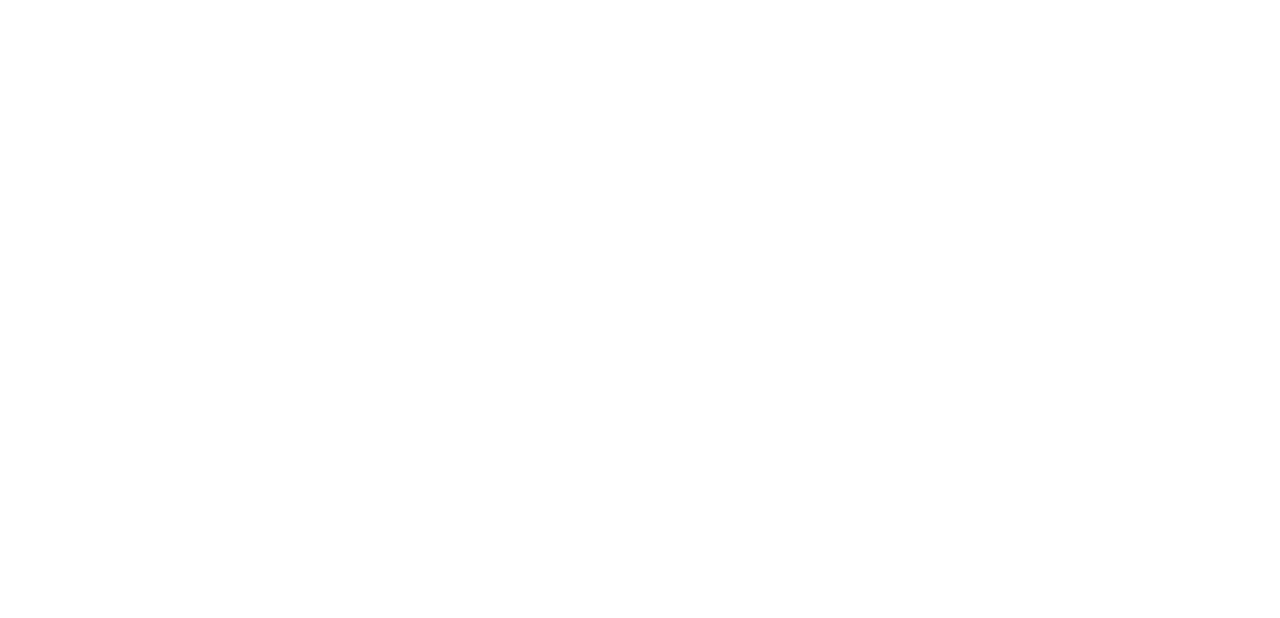
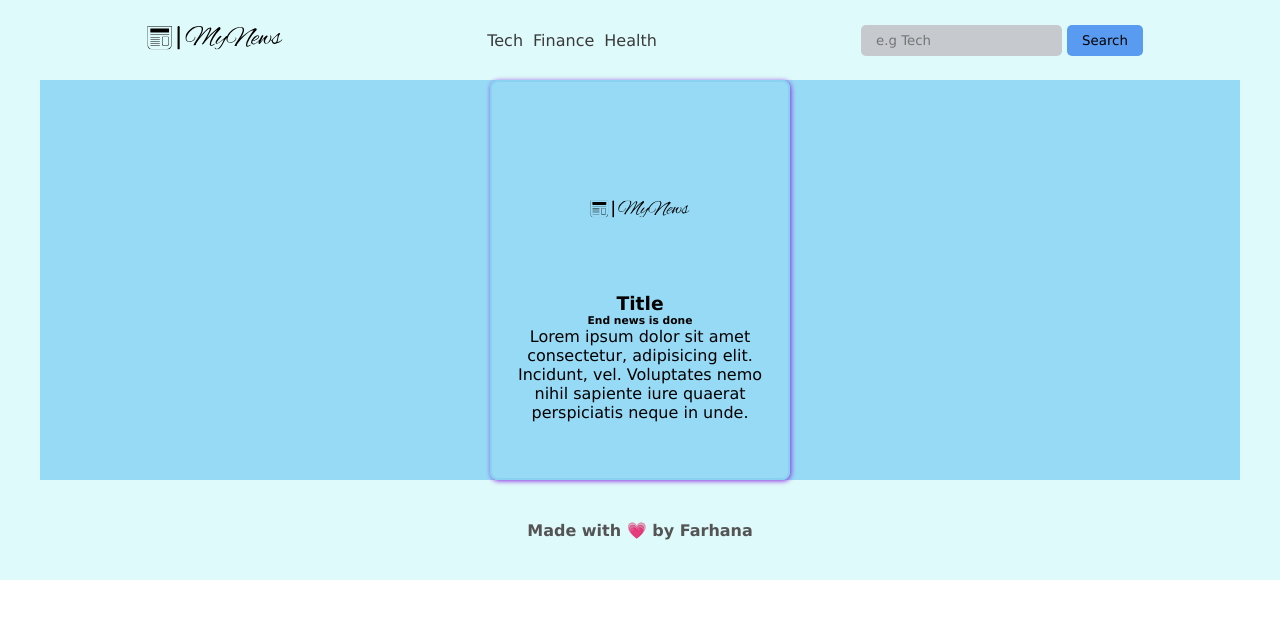
Before and after one commit to FarhanaK22/MyNews, a plain HTML site: page index.html in a window 1280 px wide. Drawn offline with Linux system fonts and the light colour scheme.

Commit message:
Website structure done

```diff
--- a/index.html
+++ b/index.html
@@ -4,8 +4,49 @@
     <meta charset="UTF-8">
     <meta name="viewport" content="width=device-width, initial-scale=1.0">
     <title>MyNews</title>
+    <link rel="stylesheet" href="style.css">
 </head>
 <body>
+    <div class="container">
+        <header>
 
+            <div class="logo">
+               <a href="#"> <img src="assets/mynews-logo.svg" height="24px" alt="mynews-logo"></a>
+            </div>
+            <nav class="nav-links">
+                    <ul>
+                        <li class="hover-link nav-item">Tech</li>
+                        <li class="hover-link nav-item">Finance</li>
+                        <li class="hover-link nav-item">Health</li>
+                    </ul>
+            </nav>
+            <div class="search">
+                <input type="text" class="new-input" placeholder="e.g Tech">
+                <button class="search-button">Search</button>
+
+            </div>
+
+    </header>
+
+    <main>
+        <div class="cards-container">
+            <div class="card">
+                <div class="card-head">
+                    <img src="assets/mynews-logo.svg"  height="150px" width="100px" alt="news-image" id="news-image">
+                </div>
+                <div class="card-content">
+                    <h3>Title</h3>
+                    <h6>End news is done</h6>
+                    <p class="news-desc">Lorem ipsum dolor sit amet consectetur, adipisicing elit. Incidunt, vel. Voluptates nemo nihil sapiente iure quaerat perspiciatis neque in unde.</p>
+                </div>
+            </div>
+        </div>
+
+    </main>
+    <footer>
+        <h4>Made with 💗 by Farhana</h4>
+    </footer>
+    </div>
 </body>
+<script src="script.js"></script>
 </html>
--- a/style.css
+++ b/style.css
@@ -0,0 +1,94 @@
+*{
+    box-sizing: border-box;
+    padding: 0;
+    margin: 0;
+    font-family: Verdana, Geneva, Tahoma, sans-serif;
+}
+body{
+    width: vw;
+    height: vh;
+}
+.container{
+    width: 100%;
+    padding: 0 40px;
+    background-color:rgba(211, 248, 248, 0.719);
+}
+
+    /*-------------------------header style-------------------------*/
+
+header{
+    height: 100px;
+}
+
+.logo
+{
+    padding: 10px;
+}
+header{
+    height: 80px;
+    display: flex;
+    justify-content: space-around;
+    align-items: center;
+    flex-wrap: wrap;
+}
+
+.nav-links ul
+{
+    list-style: none;
+    display: flex;
+    color:rgb(58, 58, 58)
+}
+nav ul li{
+    margin-right: 10px;
+}
+a{
+    text-decoration: none;
+}
+.search-button{
+    background-color: rgb(89, 155, 241);
+    border-radius: 5px;
+    padding:  8px 15px;
+    border: none;
+}
+.new-input{
+    background-color: rgb(198, 201, 206);
+    border-radius: 5px;
+    padding:  8px 15px;
+    border: none;
+}
+
+    /*-------------------------main style-------------------------*/
+
+.cards-container
+{ background-color: #97daf5;
+    display: flex;
+    justify-content: center;
+    align-items: center;
+    flex-wrap: wrap;
+}
+
+.card{
+    padding: 10px;
+    border-radius: 8px;
+    width: 300px;
+    height: 400px;
+    display: flex;
+    justify-content: center;
+    align-items: center;
+    flex-direction: column;
+    text-align: center;
+    border: 2px solid rgb(137, 209, 238);
+    box-shadow: 1px 1px 5px blueviolet;
+}
+.card-content, .card-hed{
+    margin:5px ;
+}
+    /*-------------------------Footer style-------------------------*/
+footer{
+
+    height: 100px;
+    display: flex;
+    justify-content: center;
+    align-items: center;
+    color:rgb(85, 84, 84)
+}
```
Also changed, not shown: assets/mynews-logo.svg (added).
